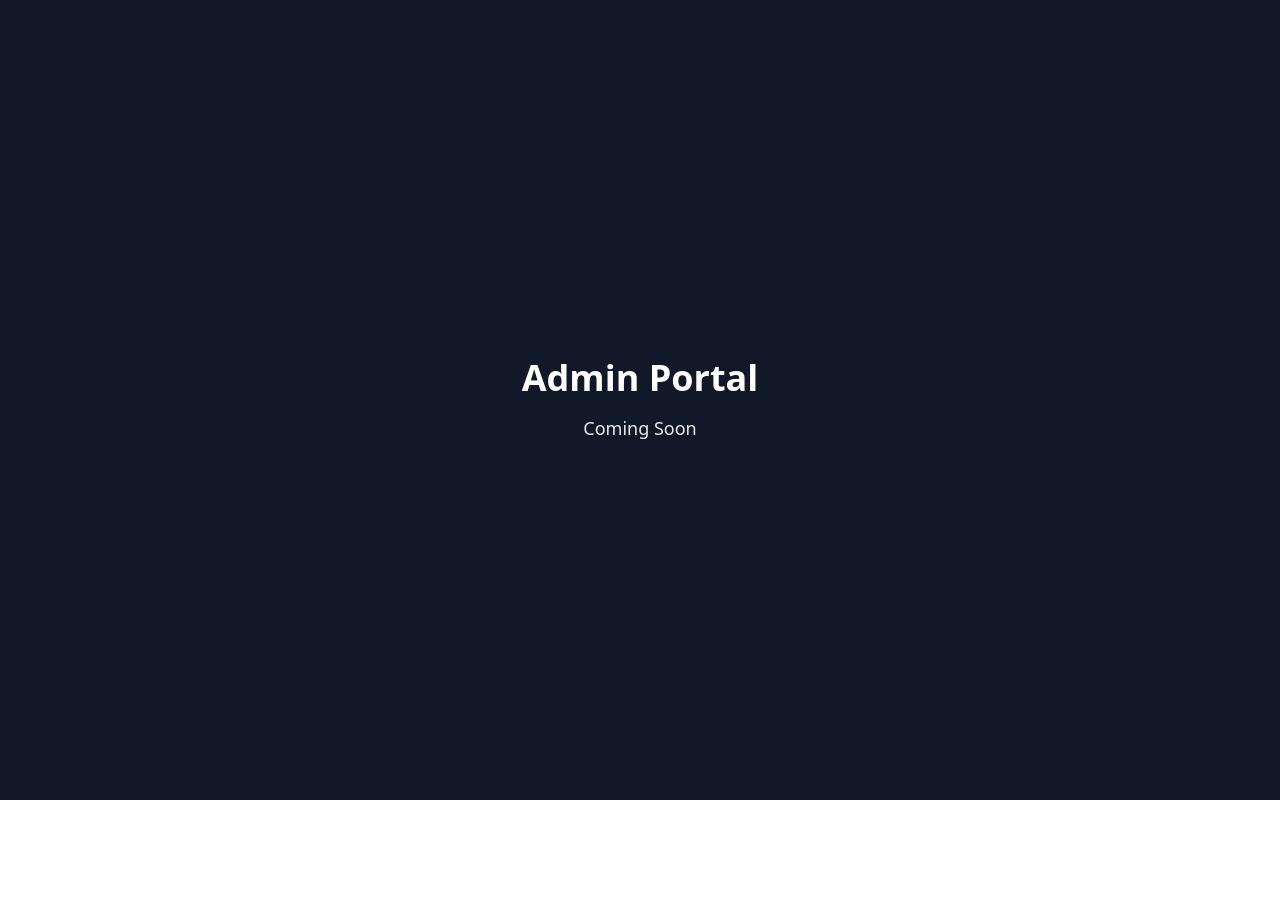
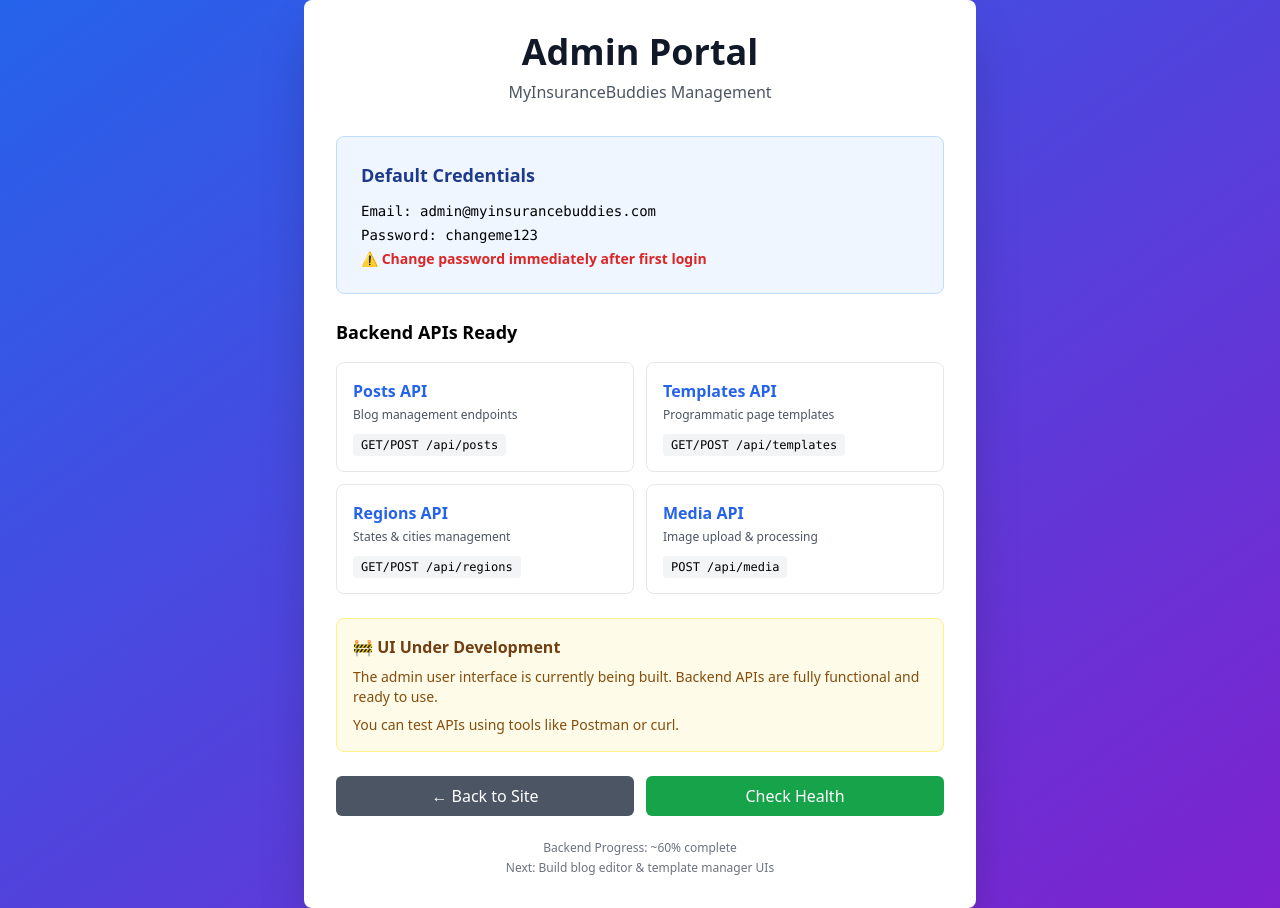
Before and after one commit to ihetgoti/myinsurancebuddy, a Next.js app in the folder apps/admin/: page / in a window 1280 px wide. Before the commit the page ends 800 px from the top, so only its background shows below. Built offline with nearby package versions, Linux system fonts and the light colour scheme.

Commit message:
Update homepage with API links and improve admin portal page
- Add API Health and Admin Portal buttons to homepage
- Show platform status (backend ready, UI in progress)
- Create informative admin portal landing page
- Display available API endpoints
- Show default credentials for testing

```diff
--- a/apps/admin/app/page.tsx
+++ b/apps/admin/app/page.tsx
@@ -1,9 +1,83 @@
+'use client';
+
+import Link from 'next/link';
+
 export default function AdminHome() {
     return (
-        <main className="min-h-screen flex items-center justify-center bg-gray-900">
-            <div className="text-center text-white p-8">
-                <h1 className="text-4xl font-bold mb-4">Admin Portal</h1>
-                <p className="text-lg opacity-90">Coming Soon</p>
+        <main className="min-h-screen flex items-center justify-center bg-gradient-to-br from-blue-600 to-purple-700">
+            <div className="bg-white rounded-lg shadow-2xl p-8 w-full max-w-2xl mx-4">
+                <h1 className="text-4xl font-bold text-center mb-2 text-gray-900">Admin Portal</h1>
+                <p className="text-gray-600 text-center mb-8">MyInsuranceBuddies Management</p>
+
+                <div className="bg-blue-50 border border-blue-200 rounded-lg p-6 mb-6">
+                    <h2 className="font-semibold text-lg mb-3 text-blue-900">Default Credentials</h2>
+                    <div className="space-y-1 text-sm">
+                        <p className="font-mono">Email: admin@myinsurancebuddies.com</p>
+                        <p className="font-mono">Password: changeme123</p>
+                        <p className="text-red-600 font-semibold mt-2">⚠️ Change password immediately after first login</p>
+                    </div>
+                </div>
+
+                <div className="space-y-4">
+                    <h2 className="font-semibold text-lg mb-3">Backend APIs Ready</h2>
+
+                    <div className="grid grid-cols-1 md:grid-cols-2 gap-3">
+                        <div className="border border-gray-200 rounded-lg p-4 hover:border-blue-500 transition">
+                            <h3 className="font-semibold text-blue-600 mb-1">Posts API</h3>
+                            <p className="text-xs text-gray-600 mb-2">Blog management endpoints</p>
+                            <code className="text-xs bg-gray-100 px-2 py-1 rounded">GET/POST /api/posts</code>
+                        </div>
+
+                        <div className="border border-gray-200 rounded-lg p-4 hover:border-blue-500 transition">
+                            <h3 className="font-semibold text-blue-600 mb-1">Templates API</h3>
+                            <p className="text-xs text-gray-600 mb-2">Programmatic page templates</p>
+                            <code className="text-xs bg-gray-100 px-2 py-1 rounded">GET/POST /api/templates</code>
+                        </div>
+
+                        <div className="border border-gray-200 rounded-lg p-4 hover:border-blue-500 transition">
+                            <h3 className="font-semibold text-blue-600 mb-1">Regions API</h3>
+                            <p className="text-xs text-gray-600 mb-2">States & cities management</p>
+                            <code className="text-xs bg-gray-100 px-2 py-1 rounded">GET/POST /api/regions</code>
+                        </div>
+
+                        <div className="border border-gray-200 rounded-lg p-4 hover:border-blue-500 transition">
+                            <h3 className="font-semibold text-blue-600 mb-1">Media API</h3>
+                            <p className="text-xs text-gray-600 mb-2">Image upload & processing</p>
+                            <code className="text-xs bg-gray-100 px-2 py-1 rounded">POST /api/media</code>
+                        </div>
+                    </div>
+                </div>
+
+                <div className="mt-6 bg-yellow-50 border border-yellow-200 rounded-lg p-4">
+                    <h3 className="font-semibold text-yellow-900 mb-2">🚧 UI Under Development</h3>
+                    <p className="text-sm text-yellow-800 mb-2">
+                        The admin user interface is currently being built. Backend APIs are fully functional and ready to use.
+                    </p>
+                    <p className="text-sm text-yellow-800">
+                        You can test APIs using tools like Postman or curl.
+                    </p>
+                </div>
+
+                <div className="mt-6 flex gap-3">
+                    <Link
+                        href="/"
+                        className="flex-1 text-center bg-gray-600 text-white py-2 px-4 rounded-md hover:bg-gray-700 transition"
+                    >
+                        ← Back to Site
+                    </Link>
+                    <a
+                        href="/api/health"
+                        target="_blank"
+                        className="flex-1 text-center bg-green-600 text-white py-2 px-4 rounded-md hover:bg-green-700 transition"
+                    >
+                        Check Health
+                    </a>
+                </div>
+
+                <div className="mt-6 text-center text-xs text-gray-500">
+                    <p>Backend Progress: ~60% complete</p>
+                    <p className="mt-1">Next: Build blog editor & template manager UIs</p>
+                </div>
             </div>
         </main>
     )
```
Also changed, not shown: 1 other file (tests, documents, lock files or other folders).
